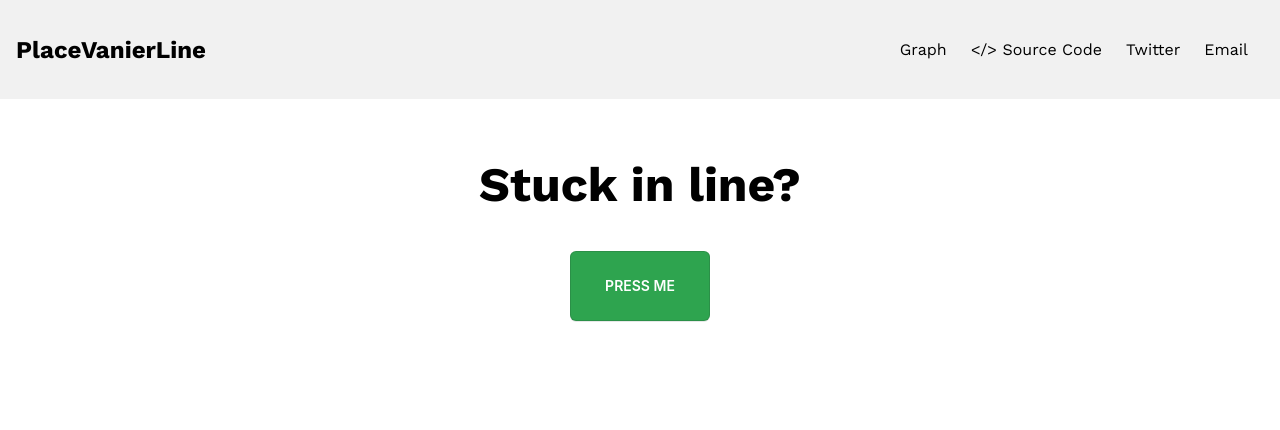
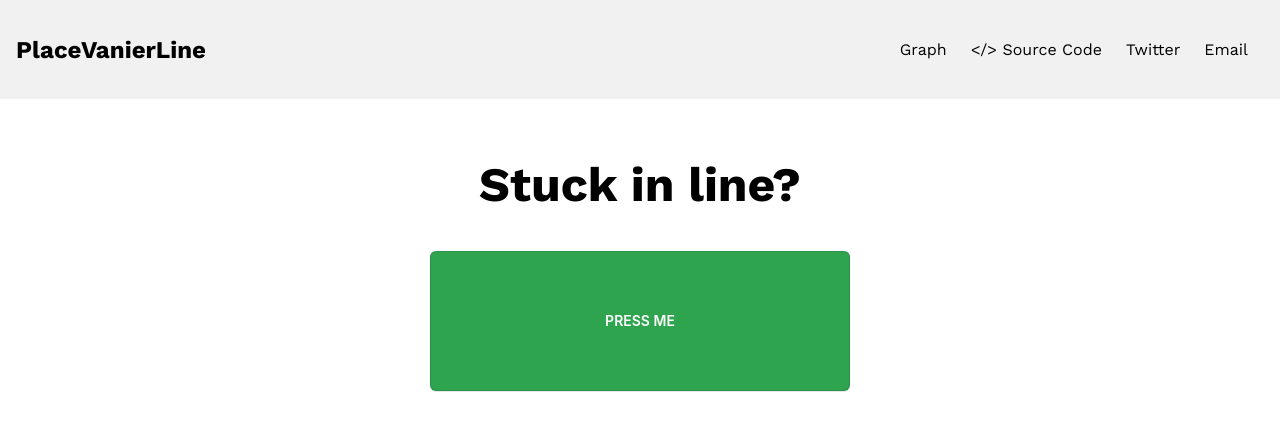
Before and after one commit to justindhillon/place-vanier-line, a Next.js app: page /record-time in a window 1280 px wide. Shown: the top 430 px of the page. Built offline with nearby package versions, Linux system fonts and the light colour scheme.

Commit message:
modified:   components/button.module.css

```diff
--- a/components/button.module.css
+++ b/components/button.module.css
@@ -21,8 +21,8 @@
     touch-action: manipulation;
     vertical-align: middle;
     white-space: nowrap;
-    width: 10em;
-    height: 5em;
+    width: 30em;
+    height: 10em;
   }
 
   .button:focus:not(:focus-visible):not(.focus-visible) {
```
